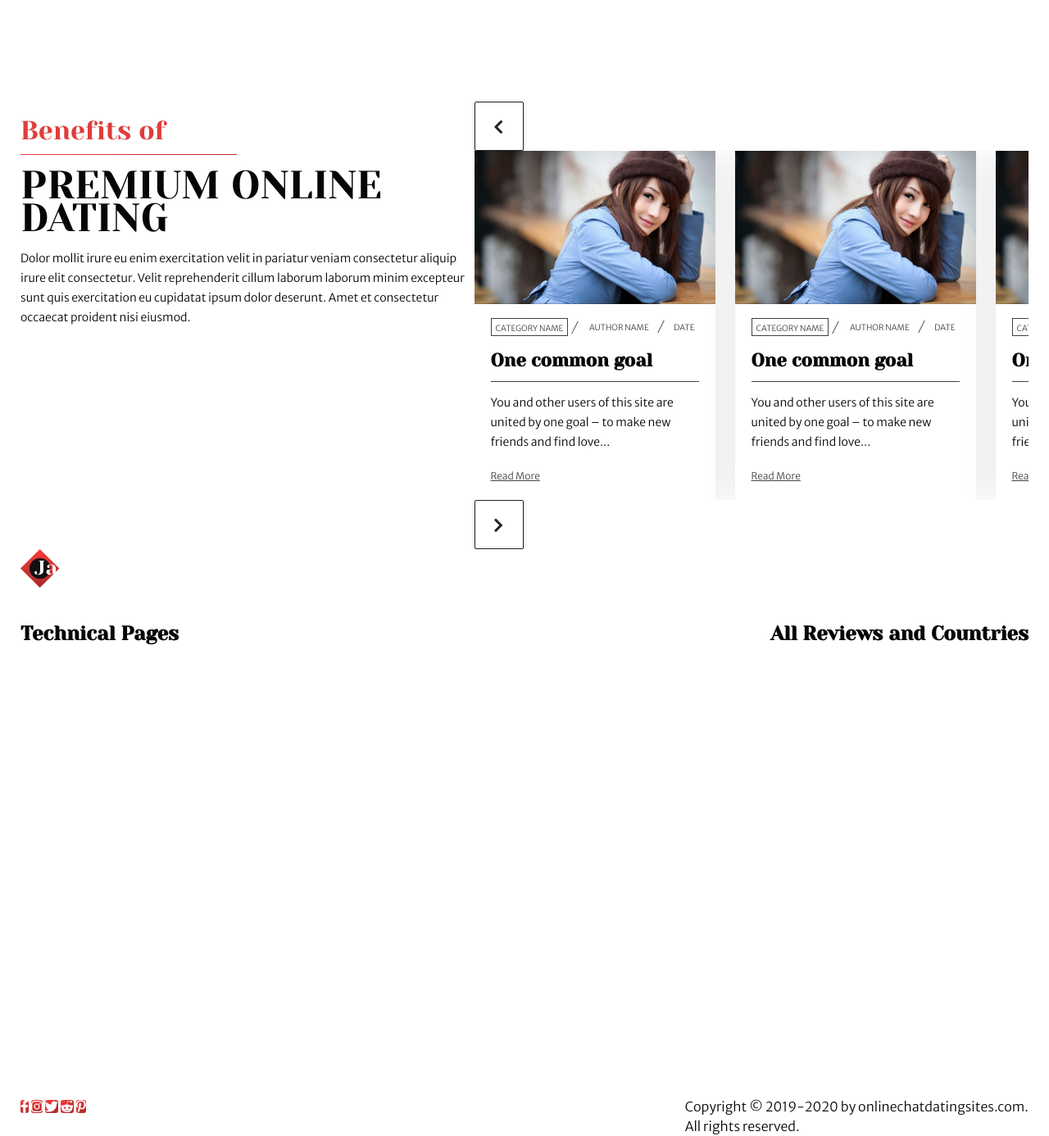
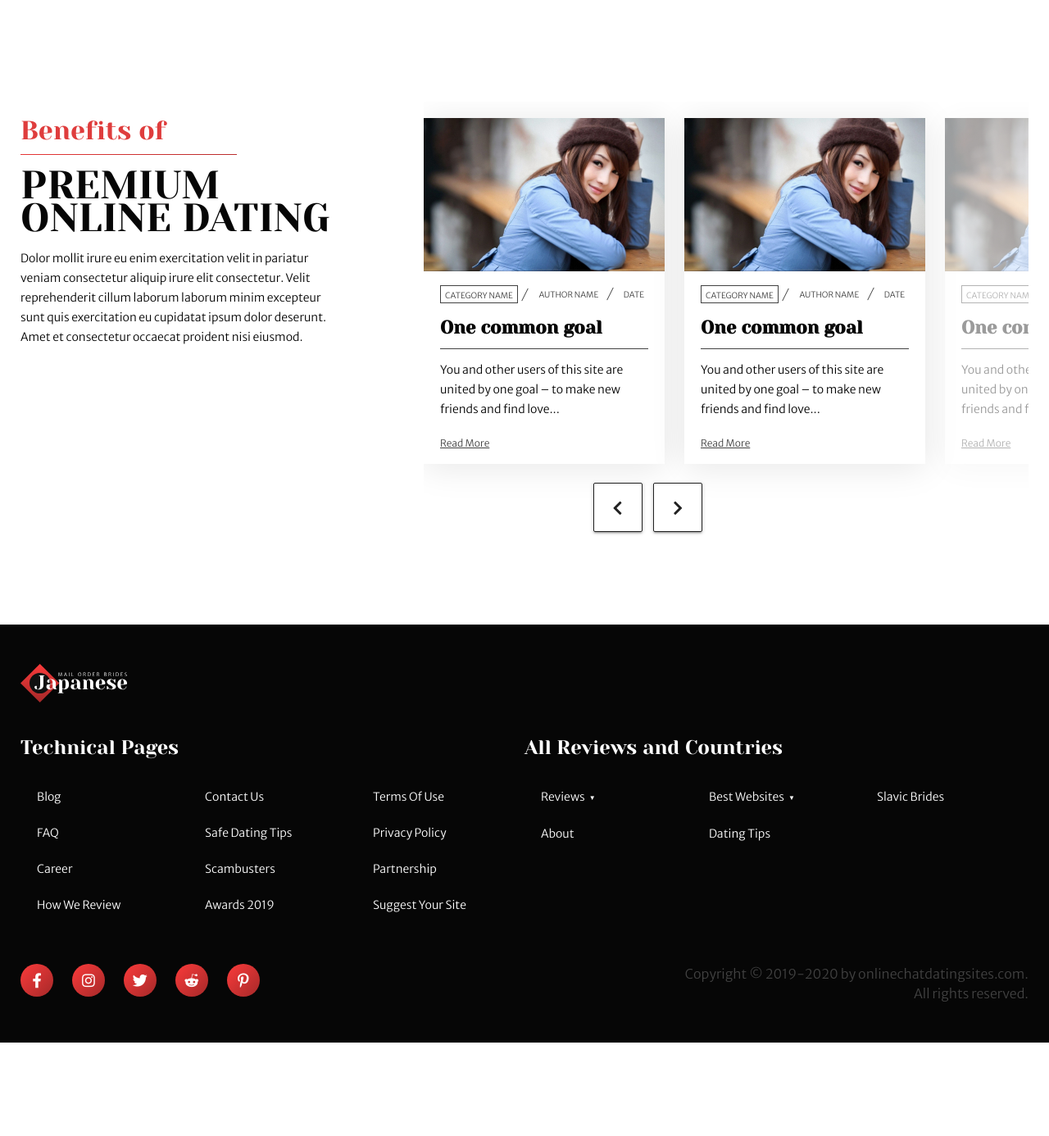
Before and after one commit to js-senpai/JMOB, a website: page app/index.html in a window 1280 px wide. Shown: the part 2580-3966 px from the top of the page at 82% size. After the commit the page ends 3852 px from the top, so only its background shows below. Drawn offline with Linux system fonts and the light colour scheme.

Commit message:
Main page is ready

```diff
--- a/app/index.html
+++ b/app/index.html
@@ -608,14 +608,15 @@
 </main>
 <!-- Main Block -->
 <!-- Footer -->
-<footer id="footer" class="container">
+<footer id="footer">
+	<div class="container">
 		<div class="logo footer-logo">
 			<img data-src="img/icons/logo.svg" class="lazy" alt="logo">
 		</div>
 		<div class="flex-container footer-menu-container">
 			<div class="footer-menu-items">
 				<h3 class="footer-menu-item-title">Technical Pages</h3>
-			<ul class="menu footer-menu">
+				<ul class="grid-container menu footer-menu">
 					<li class="menu-item footer-menu-item"><a href="#">Blog</a></li>
 					<li class="menu-item footer-menu-item"><a href="#">Contact Us</a></li>
 					<li class="menu-item footer-menu-item"><a href="#">Terms Of Use</a></li>
@@ -632,11 +633,10 @@
 			</div>
 			<div class="footer-menu-items">
 				<h3 class="footer-menu-item-title">All Reviews and Countries</h3>
-			<ul class="menu footer-menu">
+				<ul class="grid-container menu footer-menu">
 					<li class="menu-item footer-menu-item"><a href="#">Reviews</a>
 						<ul class="submenu footer-submenu">
 							<li class="submenu-item footer-submenu-item"><a href="#">Best Websites</a>
-						  ul.submenu.footer-submenu>li.submenu-item
 							</li>
 						</ul>
 					</li>
@@ -644,7 +644,11 @@
 						<ul class="submenu footer-submenu">
 							<li class="submenu-item footer-submenu-item"><a href="#">Asian Brides</a>
 								<ul class="submenu footer-submenu">
-								<li class="submenu-item"><a href="#">Asian Brides</a></li>
+									<li class="submenu-item"><a href="#">Asian Brides</a>
+										<ul class="submenu footer-submenu">
+											<li class="submenu-item"><a href="#">Test</a></li>
+										</ul>
+									</li>
 								</ul>
 							</li>
 						</ul>
@@ -670,6 +674,7 @@
 					<br> All rights reserved.</p>
 			</div>
 		</div>
+	</div>
 </footer>
 <!-- Footer -->
 	<script src="js/scripts.min.js"></script>
--- a/app/sass/main.sass
+++ b/app/sass/main.sass
@@ -417,12 +417,28 @@ main
   font-family: 'Yeseva One'
   font-size: 48px
 //Benefits
+.benefits-slider
+  position: relative
+  .btn
+    position: absolute
+    bottom: 25px
+    z-index: 1
+  .slider-btn-left
+    left: 28%
+  .slider-btn-right
+    left: 38%
+  .slick-track
+    height: 550px
+    padding: 20px 0
+  .benefits-slider-item[aria-hidden="true"]:nth-of-type(2n+2)
+    opacity: 0.40
 .benefits-item:first-of-type
-  width: 45%
+  width: 32%
 .benefits-item
-  width: 55%
+  width: 60%
 .benefits-slider-item
   width: 294px
+  height: 422px
   background: #FFFFFF
   box-shadow: 0px 4px 40px rgba(0, 0, 0, 0.1)
   margin-right: 24px
@@ -470,4 +486,40 @@ main
 .benefits-more
   font-size: 12px
   color: #424242
+//Footer
+#footer
+  background: #060606
+  margin-top: 88px
+  padding-top: 48px
+  padding-bottom: 48px
+.footer-menu-container
+  justify-content: flex-start
+.footer-menu-items
+  width: 50%
+.footer-menu-item-title
+  color: $white
+  font-weight: normal
+.footer-menu
+  grid-template-columns: repeat(3, 1fr)
+.footer-submenu
+  position: static
+  a
+    color: $white
+.footer-submenu-item
+  padding: 0 20px
+  .submenu
+    padding: 0 30px
+.footer-bottom
+  margin-top: 50px
+.social-menu-item
+  width: 40px
+  height: 40px
+  border-radius: 50%
+  line-height: 40px
+  text-align: center
+  margin-right: 20px
+  font-size: 18px
+.copyright
+  color: #424242
+  text-align: right
 @import "media"
```
Also changed, not shown: app/css/styles.min.css, app/img/@1x/main/main-bg.jpg, app/img/@1x/review/review-bg.jpg, app/img/icons/left.svg. Lines whose indentation alone changed are shown as unchanged.
